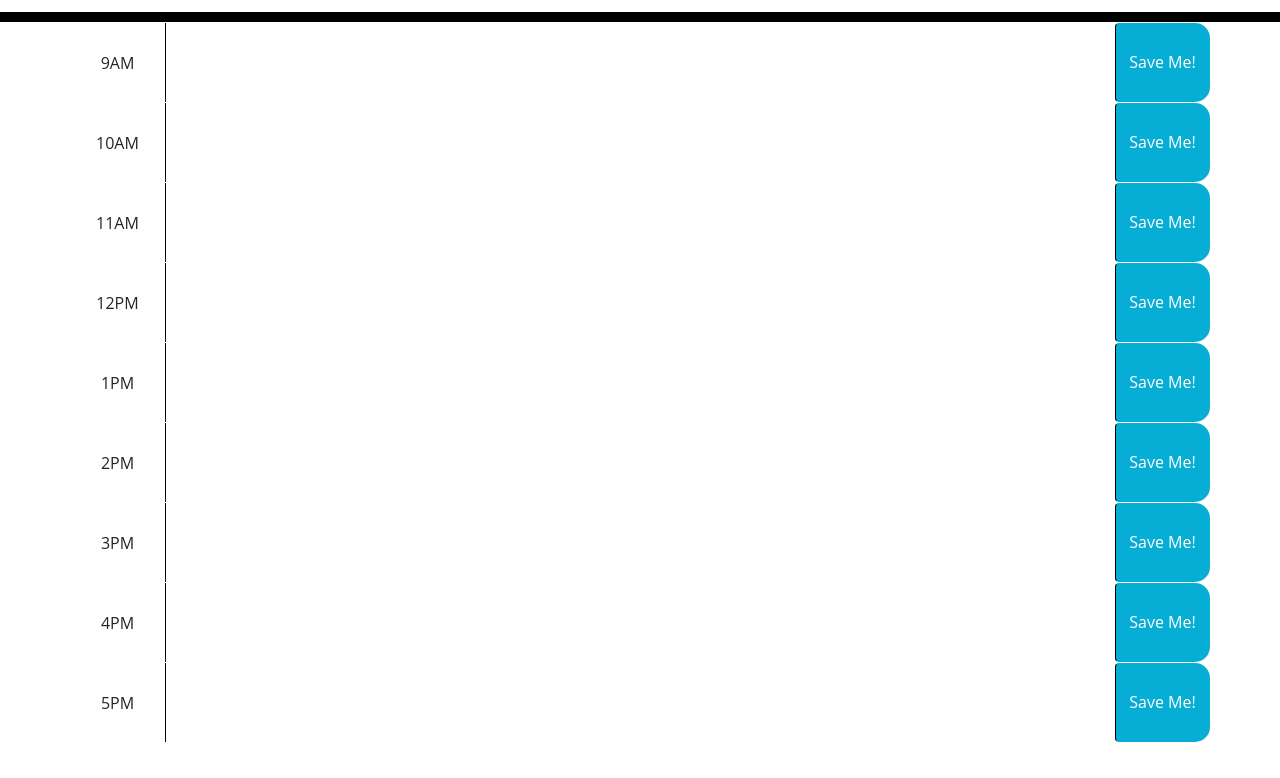
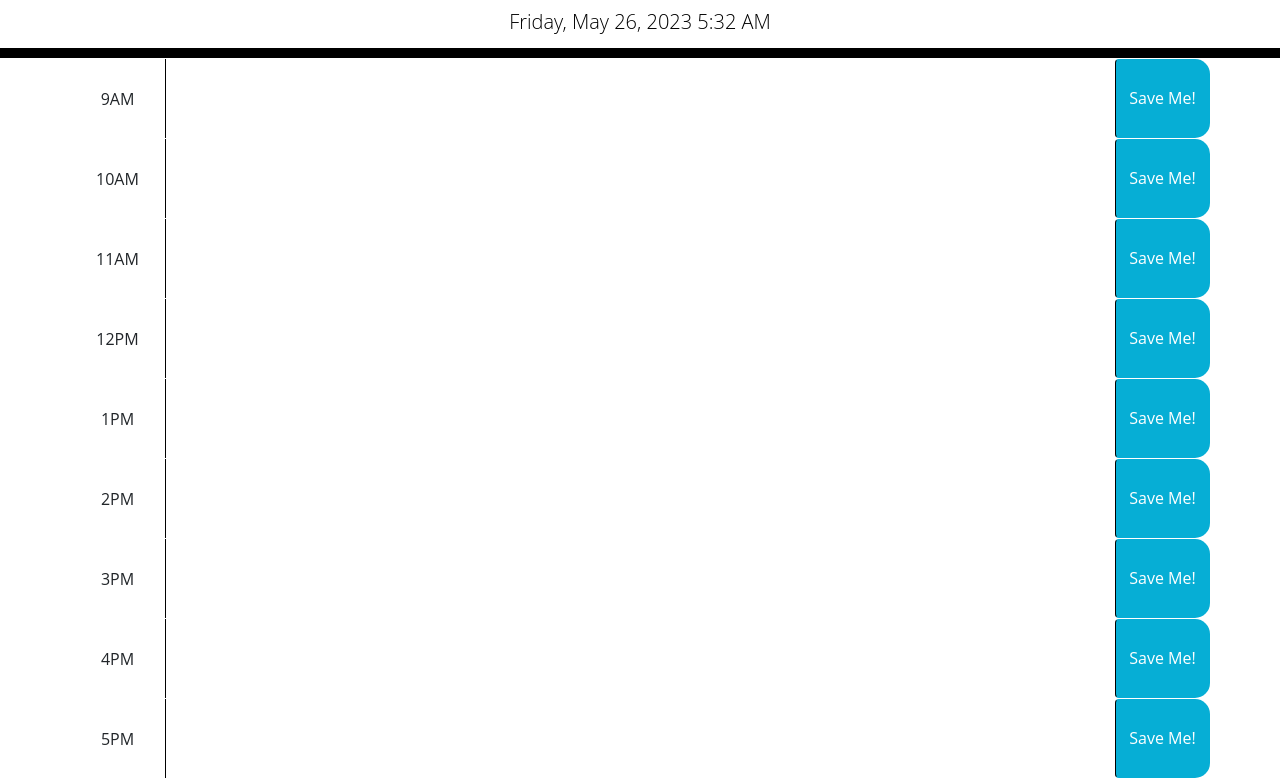
Before and after one commit to tawhidk9/work-planner, a plain HTML site: page index.html in a window 1280 px wide. Shown: the part 109-887 px from the top of the page. Before the commit the page ends 851 px from the top, so only its background shows below. Drawn offline with nearby package versions, Linux system fonts and the light colour scheme.

Commit message:
sorted out time display issues

```diff
--- a/index.html
+++ b/index.html
@@ -13,7 +13,7 @@
     <header class="jumbotron">
       <h1 class="display-3">Work Day Scheduler</h1>
       <p class="lead">Schedule ya work day!</p>
-      <p id="currentDay" class="lead"></p>
+      <p id="today" class="lead"></p>
     </header>
     <main>
         <div class="container">
--- a/script.js
+++ b/script.js
@@ -3,7 +3,7 @@ var timeBlock = document.querySelector(".container")
 var currentDay = moment();
 
 //Display current date/time with moment formatting
-$("#toDay").text(currentDay.format("LLLL"));
+$("#today").text(currentDay.format("LLLL"));
 
 //User Interaction
 $("saveBtn").on("click", function(){
```
